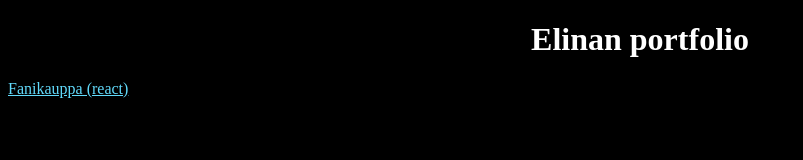
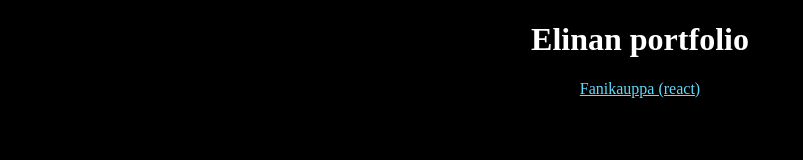
Before and after one commit to neorust/.github.io, a plain HTML site: page index.html in a window 1280 px wide. Shown: the whole page, without its empty margins (0-803 px from the left). Drawn offline with Linux system fonts and the light colour scheme.

Commit message:
index css

```diff
--- a/index.css
+++ b/index.css
@@ -8,6 +8,11 @@ h1 {
     text-align: center;
 }
 
+p {
+    text-align: center;
+    color: white;
+}
+
 a:link, a:visited {
     color: #61dafb;
     text-align: center;
--- a/index.html
+++ b/index.html
@@ -7,7 +7,8 @@
 <body>
 
 <h1>Elinan portfolio</h1>
-<a href="/fanikauppa/index.html">Fanikauppa (react)</a>
-
+<p>
+    <a href="/fanikauppa/index.html">Fanikauppa (react)</a>
+</p>
 </body>
 </html>
```
